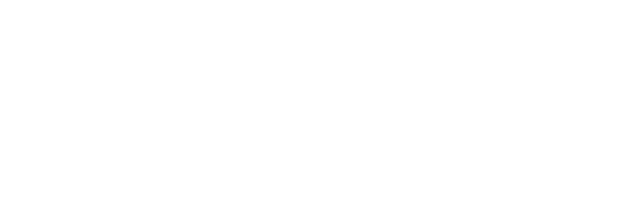
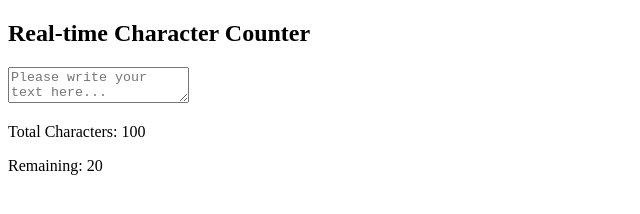
Before and after one commit to kinjames/character-counter, a plain HTML site: page index.html in a window 1280 px wide. Shown: the whole page, without its empty margins (0-640 px from the left). Drawn offline with Linux system fonts and the light colour scheme.

Commit message:
Update index.html

```diff
--- a/index.html
+++ b/index.html
@@ -7,6 +7,13 @@
     <title>Real Time Character Counter</title>
 </head>
 <body>
-
+    <div class="container">
+        <h2>Real-time Character Counter</h2>
+        <textarea name="" id="textarea" class="textarea" placeholder="Please write your text here..." maxlength="100"></textarea>
+    </div>
+    <div class="counter-container">
+        <p>Total Characters: <span class="total-counter" id="total-counter">100</span></p>
+        <p>Remaining: <span class="remaining-counter" id="remaining-counter">20</span></p>
+    </div>
 </body>
 </html>
```
